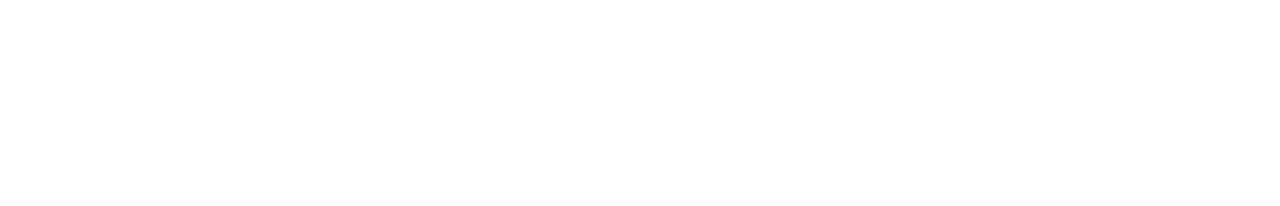
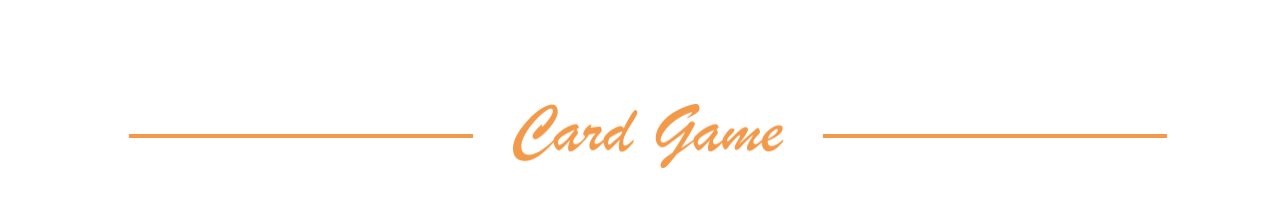
Before and after one commit to ono212/CardGame, a website with bundled scripts: page index.html in a window 1280 px wide. Built offline with nearby package versions, Linux system fonts and the light colour scheme.

Commit message:
feat: 타이틀 구현

```diff
--- a/src/js/App.js
+++ b/src/js/App.js
@@ -1 +1,5 @@
-export default function App({ $target }) {}
+import Title from "./components/Title.js";
+
+export default function App({ $target }) {
+  const title = new Title({ $target });
+}
--- /dev/null
+++ b/src/js/components/Title.js
@@ -0,0 +1,7 @@
+export default function ({ $target }) {
+  $target.innerHTML = `
+    <h1 class="title">
+      <img class="title-image" src="/src/images/CardGame.png" alt="title"><span class="title-text">Card Game</span></img>
+    </h1>
+  `;
+}
--- a/src/style/style.css
+++ b/src/style/style.css
@@ -10,3 +10,34 @@
   padding-top: 75px;
   margin: 0 auto;
 }
+
+.title {
+  position: relative;
+  margin-bottom: 72px;
+}
+
+.title-image {
+  display: block; /* width, height, margin을 지정하기 위해서(inline은 안되니까) */
+  height: 64px;
+  width: 270px;
+  padding: 0 40px;
+  margin: 0 auto; /* 이미지 중앙 정렬 */
+  background-color: #fff;
+}
+
+.title-text {
+  display: block;
+  content: "";
+  position: absolute;
+  left: 0;
+  top: 50%;
+  margin-top: -2px;
+  width: 100%;
+  height: 4px;
+  background-color: #f2994a;
+  z-index: -1;
+  /* 텍스트를 숨기기 위한 설정 */
+  overflow: hidden;
+  text-indent: 100%;
+  white-space: nowrap;
+}
```
